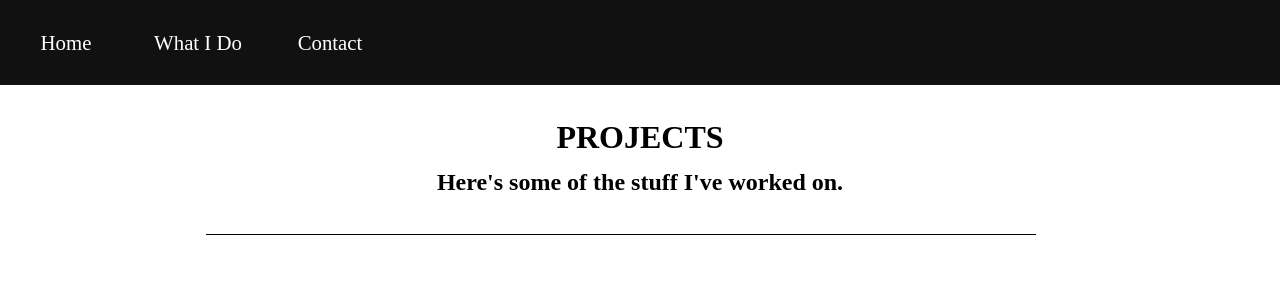
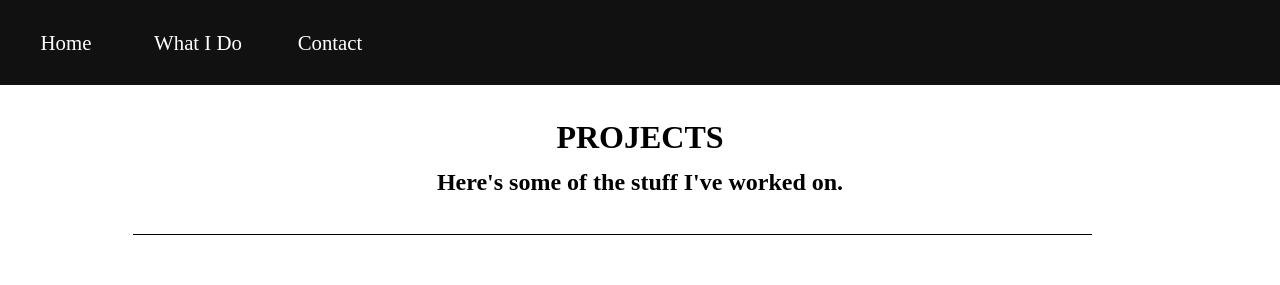
Before and after one commit to ZakkFast/react-portfoliov2, a React (Create React App) app: page /project in a window 1280 px wide. Shown: the top 285 px of the page. Built offline with nearby package versions, Linux system fonts and the light colour scheme.

Commit message:
adjusted font size for showcase h1

```diff
--- a/src/App.css
+++ b/src/App.css
@@ -71,7 +71,7 @@ nav a#openup {
 }
 
 #showcase h1 {
-  font-size: 7rem;
+  font-size: 5rem;
   margin-bottom: 0;
   text-align: right;
 }
@@ -172,7 +172,11 @@ button {
 }
 
 .mt-1 {
-  margin: 5rem;
+  margin-top: 5rem;
+}
+
+.ml-1 {
+  margin-left: 5rem;
 }
 
 .p-03 {
```
